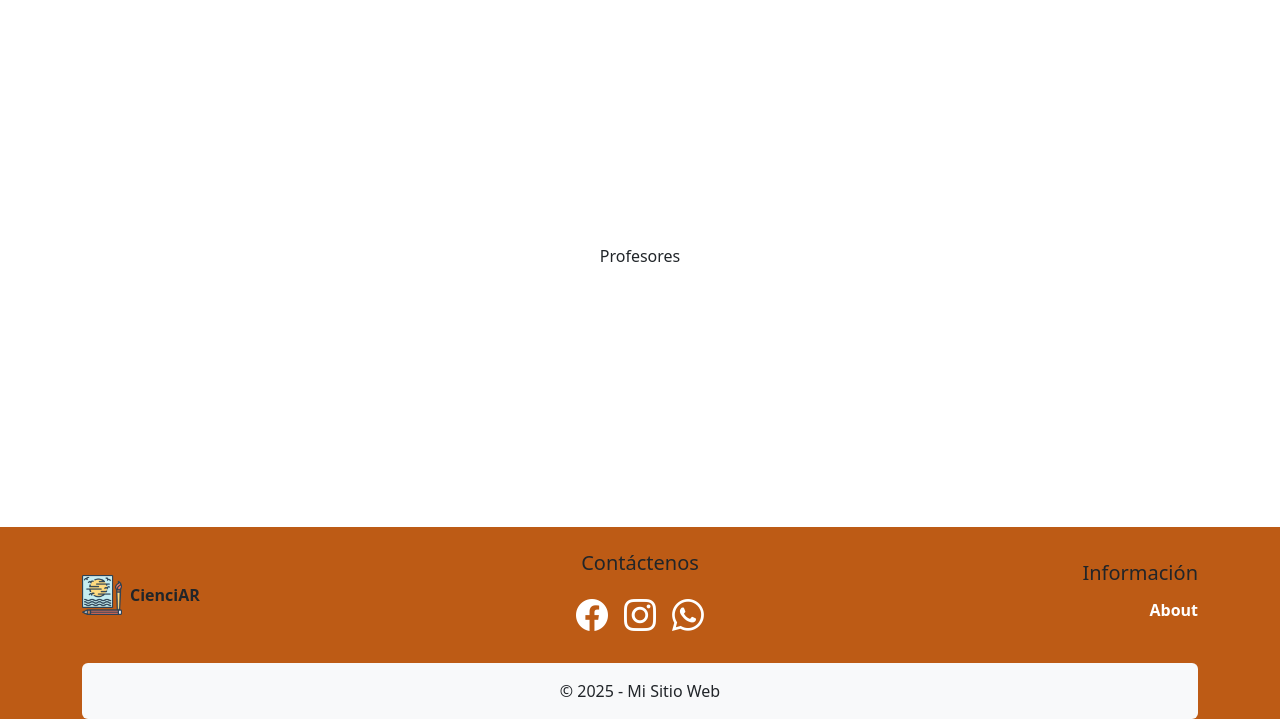
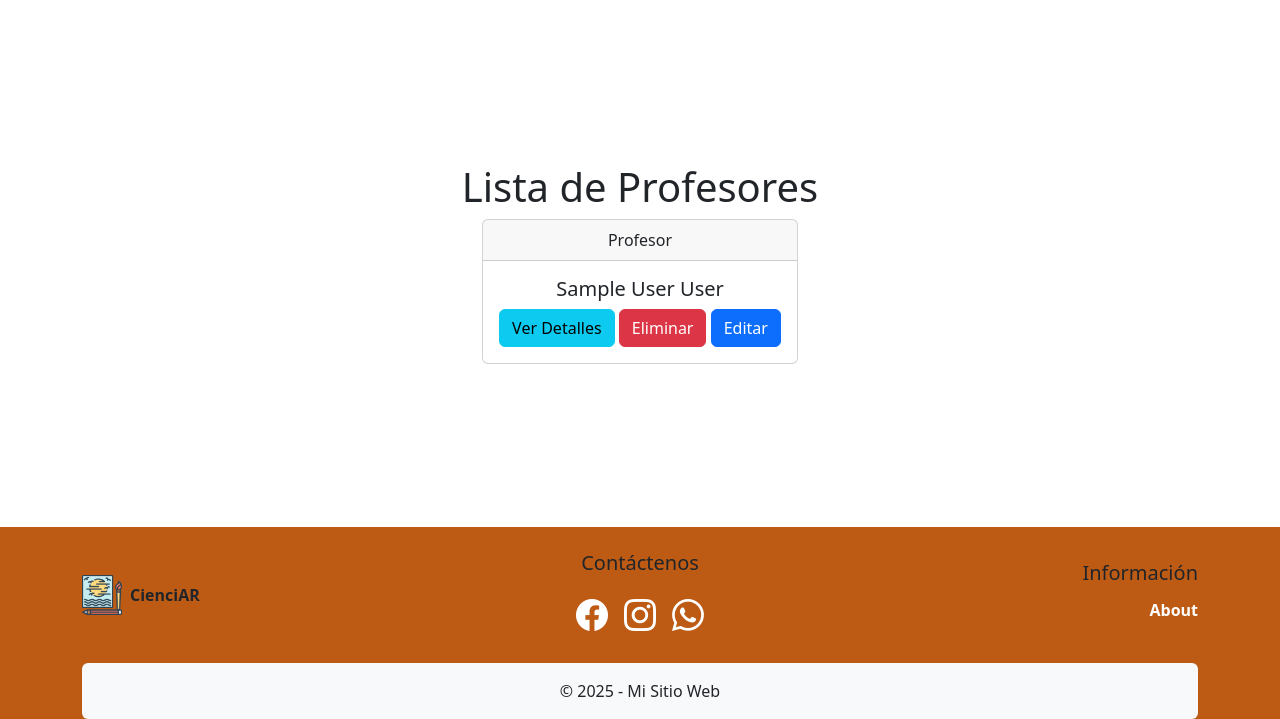
Before and after one commit to enzogitcode/TuEntregaFinal-Gariglio, a Django app: page /app/teachers/ in a window 1280 px wide. Shown: the part 81-800 px from the top of the page. Run offline with Django 5.2, Linux system fonts and the light colour scheme; tables that the repository leaves empty hold one stand-in row (values such as "Sample post").

Commit message:
lista de profesores

```diff
--- a/AppBlog/templates/AppBlog/students/students_home.html
+++ b/AppBlog/templates/AppBlog/students/students_home.html
@@ -4,6 +4,7 @@
 {% block title %} Home Estudiantes{% endblock %}
 
 {% block main_extra_class %} main_students_home d-flex flex-column {% endblock %}
+
 {% block content %}
 <div class="options d-flex justify-content-center gap-2 flex-wrap text-wrap flex-column mt-2">
     <h1 class="text-center">Bienvenidos</h1>
--- a/AppBlog/templates/AppBlog/teachers/teachers_home.html
+++ b/AppBlog/templates/AppBlog/teachers/teachers_home.html
@@ -3,9 +3,11 @@
 
 {% block title %} Home Profesores{% endblock %}
 
+{% block main_extra_class %} main_students_home d-flex flex-column {% endblock %}
+
 {% block content %}
 <h1>Bienvenidos</h1>
-<div class="options d-flex flex-wrap justify-content-center align-items-center gap-2">
+<div class="options d-flex justify-content-center gap-2 flex-wrap text-wrap flex-column mt-2">
     <div class="option1 d-flex justify-content-center align-items-center gap-2">
         <a href="{% url 'teachers_list' %}" class="btn btn-primary">
             Ver Lista de Profesores
--- a/AppBlog/templates/AppBlog/teachers/teachers_list.html
+++ b/AppBlog/templates/AppBlog/teachers/teachers_list.html
@@ -1,5 +1,33 @@
 {% extends 'AppBlog/base.html' %}
 
-{% block title %} Lista de profesores {% endblock %}
+{% block title %} Profesores {% endblock %}
 
-{% block content %} <p>Profesores</p> {% endblock %}
+{% block content %}
+<h1>Lista de Profesores</h1>
+
+{% if object_list %}
+<div class="bg-light rounded">
+    {% for teacher in object_list %}
+
+    <div class="card text-center">
+  <div class="card-header">
+    Profesor
+  </div>
+  <div class="card-body">
+    <h5 class="card-title underline">{{teacher.name}} {{teacher.last_name}}</h5>
+
+    <a href="#" class="btn btn-info">Ver Detalles</a>
+    <a href="#" class="btn btn-danger">Eliminar</a>
+    <a href="#" class="btn btn-primary">Editar</a>
+  </div>
+
+</div>
+
+{% endfor %}
+
+</div>
+
+{% else %}
+    <p>No hay profesores registrados.</p>
+{% endif %}
+{% endblock %}
```
